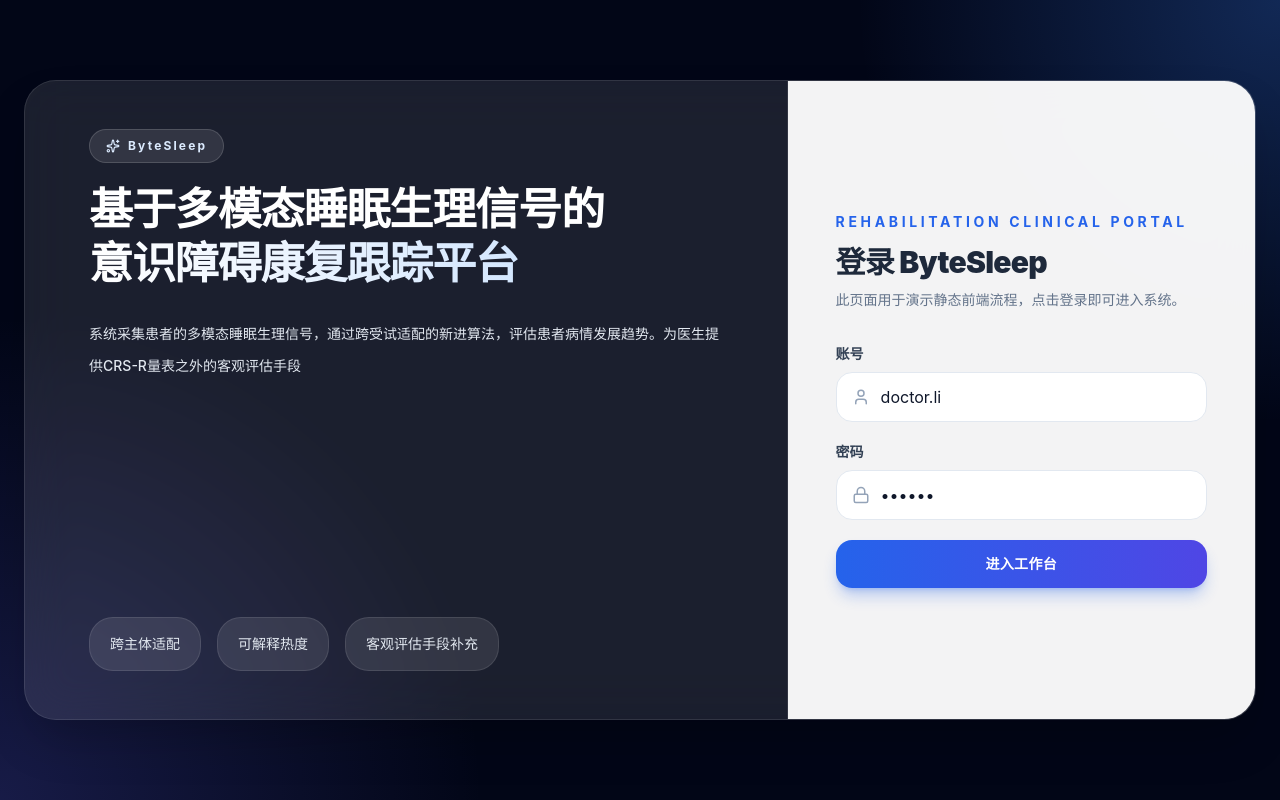
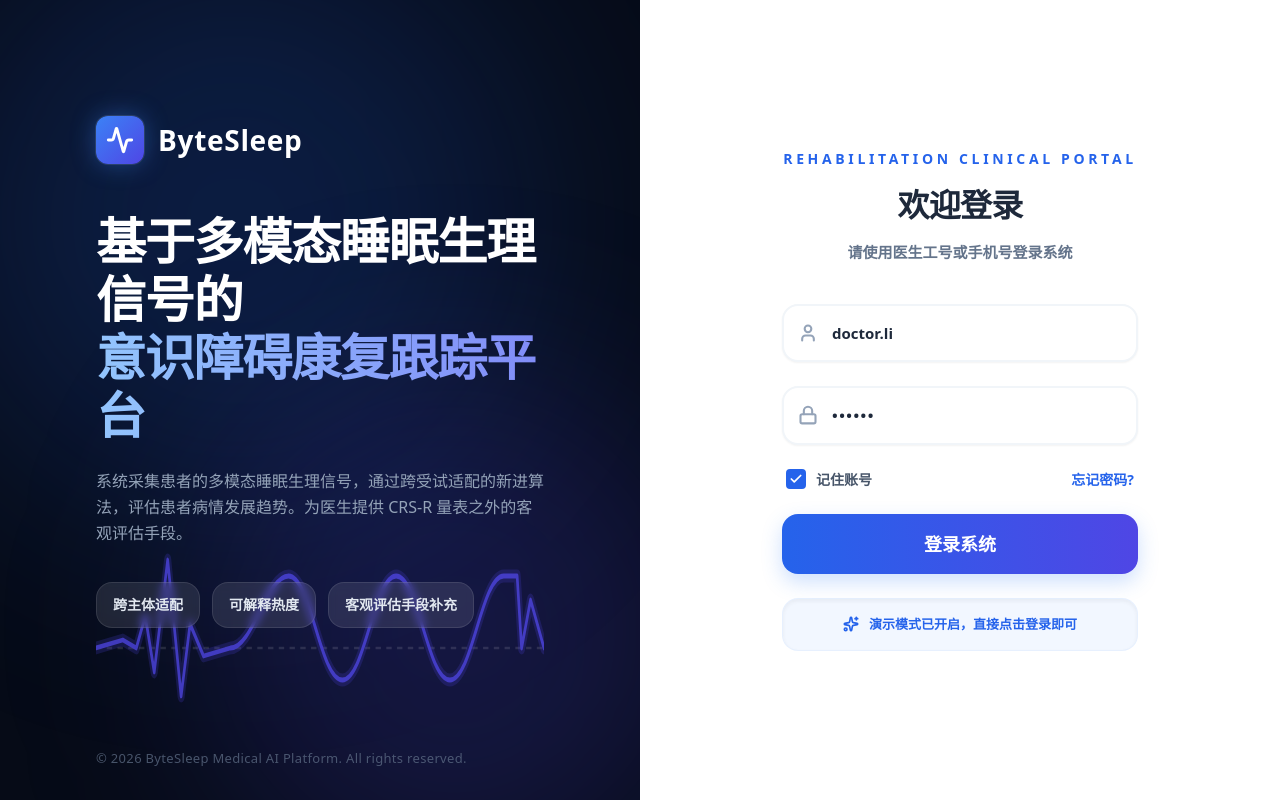
Before and after one commit to wcjjzz/ByteSleep, a React (Vite) app: page / in a window 1280 px wide. Built offline with nearby package versions, Linux system fonts and the light colour scheme.

Commit message:
Migrate split-screen login style from reference

```diff
--- a/src/pages/LoginPage.jsx
+++ b/src/pages/LoginPage.jsx
@@ -1,59 +1,116 @@
-import { Lock, Sparkles, User } from 'lucide-react';
+import { Activity, Check, Lock, Sparkles, User } from 'lucide-react';
 
 export default function LoginPage({ onLogin }) {
   return (
-    <div className="relative flex min-h-screen items-center justify-center overflow-hidden bg-slate-950 px-6 py-8">
-      <div className="absolute inset-0 bg-[radial-gradient(circle_at_top_right,rgba(59,130,246,0.28),transparent_28%),radial-gradient(circle_at_bottom_left,rgba(99,102,241,0.22),transparent_32%)]" />
-      <div className="relative grid w-full max-w-7xl min-h-[640px] overflow-hidden rounded-[2rem] border border-white/10 bg-white/10 shadow-2xl backdrop-blur-xl lg:grid-cols-[1.24fr_0.76fr]">
-        <div className="hidden border-r border-white/10 px-14 py-12 text-white lg:flex lg:flex-col lg:justify-between xl:px-16">
-          <div>
-            <div className="mb-5 inline-flex items-center gap-2 rounded-full border border-white/15 bg-white/10 px-4 py-2 text-xs font-bold tracking-[0.18em] text-blue-100">
-              <Sparkles size={14} /> ByteSleep
+    <div className="flex h-screen w-full bg-slate-50 font-sans">
+      <div className="relative hidden w-1/2 flex-col justify-center overflow-hidden bg-[#060b17] px-20 text-white lg:flex xl:px-24">
+        <div className="pointer-events-none absolute left-[-10%] top-[-10%] h-[600px] w-[600px] rounded-full bg-blue-600/20 blur-[120px]" />
+        <div className="pointer-events-none absolute bottom-[-10%] right-[-10%] h-[500px] w-[500px] rounded-full bg-indigo-600/20 blur-[100px]" />
+
+        <div className="relative z-10 -mt-14">
+          <div className="mb-12 flex items-center gap-3.5">
+            <div className="flex h-12 w-12 items-center justify-center rounded-xl bg-gradient-to-br from-blue-500 to-indigo-600 text-white shadow-[0_0_25px_rgba(59,130,246,0.4)] ring-1 ring-white/10">
+              <Activity size={28} strokeWidth={2.5} />
             </div>
-            <h1 className="max-w-3xl text-4xl font-black leading-[1.22] tracking-tight xl:text-[44px]">
+            <span className="text-[28px] font-bold tracking-wide text-white">ByteSleep</span>
+          </div>
+
+          <h1 className="mb-6 text-[42px] font-black leading-[1.16] tracking-tight text-white xl:text-[50px]">
             基于多模态睡眠生理信号的
-              <span className="block bg-gradient-to-r from-white to-blue-200 bg-clip-text text-transparent">意识障碍康复跟踪平台</span>
+            <span className="block bg-gradient-to-r from-blue-300 to-indigo-400 bg-clip-text text-transparent">
+              意识障碍康复跟踪平台
+            </span>
           </h1>
-            <p className="mt-7 max-w-2xl text-sm font-medium leading-8 text-slate-200">
-              系统采集患者的多模态睡眠生理信号，通过跨受试适配的新进算法，评估患者病情发展趋势。为医生提供CRS-R量表之外的客观评估手段
+          <p className="mt-6 max-w-xl text-[16px] font-medium leading-relaxed text-slate-400">
+            系统采集患者的多模态睡眠生理信号，通过跨受试适配的新进算法，评估患者病情发展趋势。为医生提供 CRS-R 量表之外的客观评估手段。
           </p>
-          </div>
-          <div className="flex flex-wrap gap-4 text-sm text-slate-200">
-            <div className="whitespace-nowrap rounded-3xl border border-white/10 bg-white/10 px-5 py-4">跨主体适配</div>
-            <div className="whitespace-nowrap rounded-3xl border border-white/10 bg-white/10 px-5 py-4">可解释热度</div>
-            <div className="whitespace-nowrap rounded-3xl border border-white/10 bg-white/10 px-5 py-4">客观评估手段补充</div>
+
+          <div className="mt-9 flex flex-wrap gap-3 text-sm font-bold text-slate-200">
+            <div className="rounded-2xl border border-white/10 bg-white/10 px-4 py-3 backdrop-blur-sm">跨主体适配</div>
+            <div className="rounded-2xl border border-white/10 bg-white/10 px-4 py-3 backdrop-blur-sm">可解释热度</div>
+            <div className="rounded-2xl border border-white/10 bg-white/10 px-4 py-3 backdrop-blur-sm">客观评估手段补充</div>
           </div>
         </div>
 
-        <div className="flex items-center bg-white/95 p-8 sm:p-12">
-          <div className="mx-auto w-full max-w-md">
-            <div className="mb-8">
-              <p className="text-sm font-bold uppercase tracking-[0.26em] text-blue-600">Rehabilitation Clinical Portal</p>
-              <h2 className="mt-3 text-3xl font-black tracking-tight text-slate-800">登录 ByteSleep</h2>
-              <p className="mt-2 text-sm leading-6 text-slate-500">此页面用于演示静态前端流程，点击登录即可进入系统。</p>
+        <div className="pointer-events-none absolute bottom-24 left-20 right-20 h-40 opacity-80 xl:left-24 xl:right-24">
+          <svg viewBox="0 0 1000 200" className="h-full w-full" preserveAspectRatio="none">
+            <line x1="0" y1="130" x2="1000" y2="130" stroke="rgba(255,255,255,0.15)" strokeWidth="3" strokeDasharray="12 12" />
+            <path
+              d="M0,130 L60,120 L90,130 L110,90 L130,160 L160,20 L190,190 L210,100 L240,140 L300,130 C350,130 380,40 430,40 C480,40 500,170 550,170 C600,170 620,40 670,40 C720,40 740,170 790,170 C840,170 860,40 910,40 L940,40 L950,130 L970,70 L1000,130"
+              fill="none"
+              stroke="#4f46e5"
+              strokeWidth="16"
+              opacity="0.25"
+              strokeLinecap="round"
+              strokeLinejoin="round"
+            />
+            <path
+              d="M0,130 L60,120 L90,130 L110,90 L130,160 L160,20 L190,190 L210,100 L240,140 L300,130 C350,130 380,40 430,40 C480,40 500,170 550,170 C600,170 620,40 670,40 C720,40 740,170 790,170 C840,170 860,40 910,40 L940,40 L950,130 L970,70 L1000,130"
+              fill="none"
+              stroke="#4f46e5"
+              strokeWidth="6"
+              strokeLinecap="round"
+              strokeLinejoin="round"
+            />
+          </svg>
         </div>
 
-            <div className="space-y-5">
-              <label className="block">
-                <span className="mb-2 block text-sm font-bold text-slate-700">账号</span>
-                <div className="relative">
-                  <User className="absolute left-4 top-1/2 -translate-y-1/2 text-slate-400" size={18} />
-                  <input className="w-full rounded-2xl border border-slate-200 bg-white py-3 pl-11 pr-4 outline-none ring-0 transition focus:border-blue-400" defaultValue="doctor.li" />
+        <div className="absolute bottom-8 left-20 text-[13px] font-medium tracking-wide text-slate-500/70 xl:left-24">
+          © 2026 ByteSleep Medical AI Platform. All rights reserved.
         </div>
+      </div>
+
+      <div className="relative flex w-full items-center justify-center bg-white lg:w-1/2">
+        <div className="w-[420px] px-8">
+          <div className="mb-10 text-center">
+            <p className="mb-3 text-sm font-bold uppercase tracking-[0.26em] text-blue-600">Rehabilitation Clinical Portal</p>
+            <h2 className="mb-3 text-[32px] font-extrabold tracking-tight text-slate-800">欢迎登录</h2>
+            <p className="text-[15px] font-bold text-slate-500">请使用医生工号或手机号登录系统</p>
+          </div>
+
+          <div className="space-y-6">
+            <div className="group relative">
+              <User className="absolute left-4 top-1/2 -translate-y-1/2 text-slate-400 transition-colors group-focus-within:text-blue-500" size={20} strokeWidth={2.5} />
+              <input
+                type="text"
+                defaultValue="doctor.li"
+                className="block w-full rounded-2xl border-2 border-slate-100 bg-white py-4 pl-12 pr-4 text-[15px] font-bold text-slate-800 shadow-sm outline-none transition-all focus:border-blue-500 focus:ring-4 focus:ring-blue-500/10"
+                placeholder="医生工号 / 手机号"
+              />
+            </div>
+
+            <div className="group relative">
+              <Lock className="absolute left-4 top-1/2 -translate-y-1/2 text-slate-400 transition-colors group-focus-within:text-blue-500" size={20} strokeWidth={2.5} />
+              <input
+                type="password"
+                defaultValue="123456"
+                className="block w-full rounded-2xl border-2 border-slate-100 bg-white py-4 pl-12 pr-4 text-[15px] font-black tracking-widest text-slate-800 shadow-sm outline-none transition-all focus:border-blue-500 focus:ring-4 focus:ring-blue-500/10"
+                placeholder="密码"
+              />
+            </div>
+
+            <div className="mt-2 flex items-center justify-between px-1">
+              <label className="group flex cursor-pointer items-center gap-2.5">
+                <div className="relative flex h-5 w-5 items-center justify-center">
+                  <input type="checkbox" defaultChecked className="peer sr-only" />
+                  <div className="h-5 w-5 rounded border-2 border-slate-300 transition-colors peer-checked:border-blue-600 peer-checked:bg-blue-600" />
+                  <Check size={14} strokeWidth={3} className="absolute text-white opacity-0 transition-opacity peer-checked:opacity-100" />
+                </div>
+                <span className="text-[14px] font-bold text-slate-600 transition-colors group-hover:text-slate-800">记住账号</span>
               </label>
-              <label className="block">
-                <span className="mb-2 block text-sm font-bold text-slate-700">密码</span>
-                <div className="relative">
-                  <Lock className="absolute left-4 top-1/2 -translate-y-1/2 text-slate-400" size={18} />
-                  <input type="password" className="w-full rounded-2xl border border-slate-200 bg-white py-3 pl-11 pr-4 outline-none ring-0 transition focus:border-blue-400" defaultValue="123456" />
+              <button type="button" className="text-[14px] font-bold text-blue-600 transition-colors hover:text-blue-800">忘记密码?</button>
             </div>
-              </label>
+
             <button
               onClick={onLogin}
-                className="w-full rounded-2xl bg-gradient-to-r from-blue-600 to-indigo-600 px-5 py-3.5 text-sm font-black tracking-wide text-white shadow-lg shadow-blue-600/30 transition hover:translate-y-[-1px]"
+              className="mt-6 w-full rounded-2xl bg-gradient-to-r from-blue-600 to-indigo-600 py-4 text-lg font-bold text-white shadow-[0_8px_20px_rgba(59,130,246,0.25)] transition-all hover:-translate-y-0.5 hover:from-blue-700 hover:to-indigo-700 hover:shadow-[0_12px_25px_rgba(59,130,246,0.35)]"
             >
-                进入工作台
+              登录系统
             </button>
+
+            <div className="mt-8 flex items-center justify-center gap-2.5 rounded-2xl border border-blue-100/50 bg-blue-50/80 p-4 text-[13px] font-bold text-blue-600 shadow-inner">
+              <Sparkles size={16} strokeWidth={2.5} />
+              演示模式已开启，直接点击登录即可
             </div>
           </div>
         </div>
```
Lines whose indentation alone changed are shown as unchanged.
